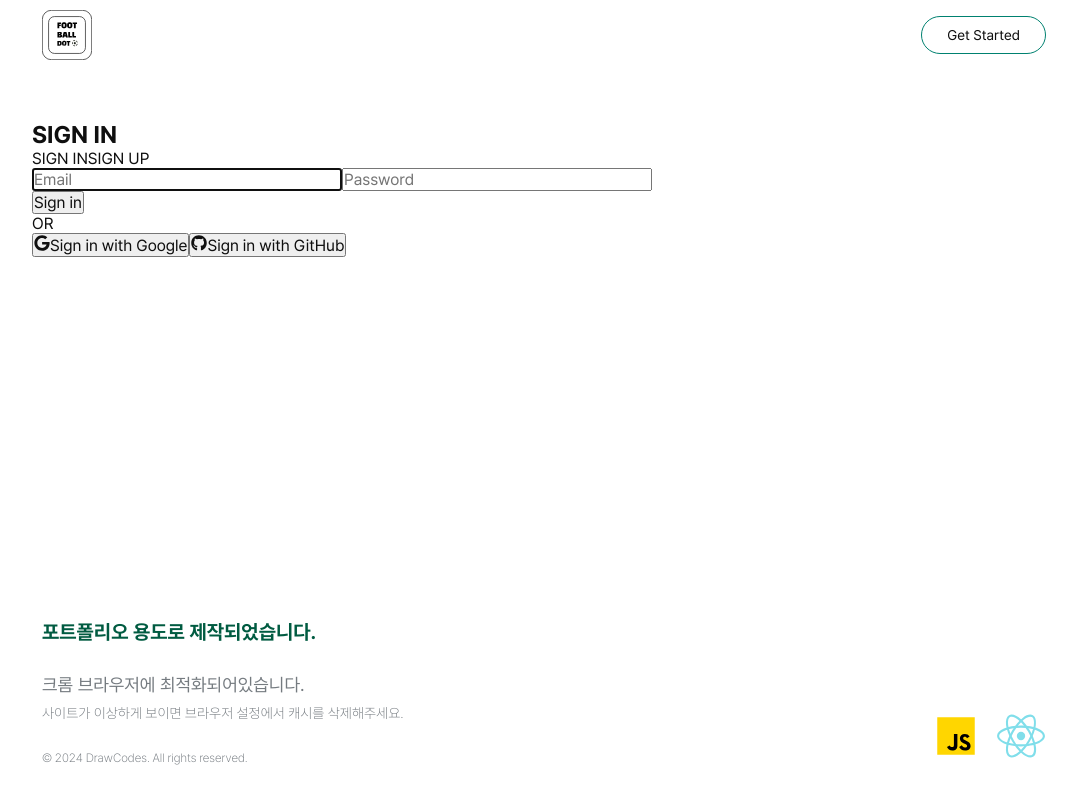
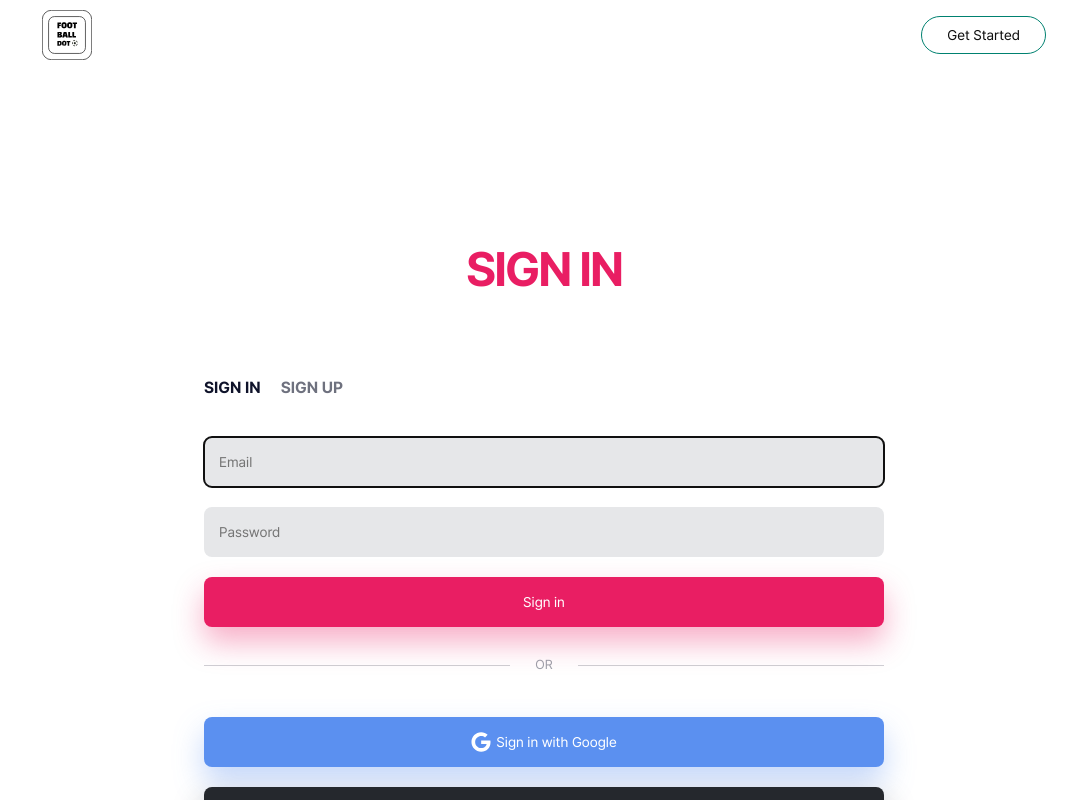
Before and after one commit to Junseong0112/footballdot, a React (Vite) app: page /signin in a window 1280 px wide. Shown: the top 800 px of the page, without its empty margins (96-1173 px from the left). Built offline with nearby package versions, Linux system fonts and the light colour scheme.

Commit message:
로그인폼 css 구현

```diff
--- a/src/components/Button.jsx
+++ b/src/components/Button.jsx
@@ -1,3 +1,3 @@
-export default function Button({ children }) {
-  return <button>{children}</button>;
+export default function Button({ children, className = "" }) {
+  return <button className={className}>{children}</button>;
 }
--- a/src/components/SignForm.jsx
+++ b/src/components/SignForm.jsx
@@ -1,9 +1,10 @@
 import { useEffect, useRef } from "react";
 import { FaGoogle, FaGithub } from "react-icons/fa";
-import { Link } from "react-router-dom";
+import { NavLink } from "react-router-dom";
 import Button from "./Button";
 import Input from "./Input";
 import { useSignValueStore } from "../store/store";
+import { SignFormStyle } from "../styles/SignForm";
 
 export default function SignForm({ isSignUp }) {
   const { values, setValues } = useSignValueStore();
@@ -20,16 +21,21 @@ export default function SignForm({ isSignUp }) {
   }, []);
 
   return (
-    <>
+    <SignFormStyle>
       <h1>{isSignUp ? "SIGN UP" : "SIGN IN"}</h1>
-      <div>
-        <Link to="/signin">SIGN IN</Link>
-        <Link to="/signup">SIGN UP</Link>
-      </div>
+      <ul className="links">
+        <li>
+          <NavLink to="/signin">SIGN IN</NavLink>
+        </li>
+        <li>
+          <NavLink to="/signup">SIGN UP</NavLink>
+        </li>
+      </ul>
       <form ref={formRef}>
         <article>
           <Input
             type="text"
+            id="username"
             name="username"
             placeholder="Email"
             value={values.username}
@@ -38,6 +44,7 @@ export default function SignForm({ isSignUp }) {
           <Input
             type="password"
             name="password"
+            id="password"
             placeholder="Password"
             value={values.password}
             onChange={handleChange}
@@ -46,6 +53,7 @@ export default function SignForm({ isSignUp }) {
             <Input
               type="password"
               name="repeatPassword"
+              id="repeatPassword"
               placeholder="Repeat password"
               value={values.repeatPassword}
               onChange={handleChange}
@@ -54,19 +62,17 @@ export default function SignForm({ isSignUp }) {
         </article>
         <Button>{isSignUp ? "Sign up" : "Sign in"}</Button>
       </form>
-      <div>
-        <p>OR</p>
-      </div>
-      <article>
-        <Button>
+      <p className="separator">OR</p>
+      <article className="icon_btn">
+        <Button className="google_btn">
           <FaGoogle />
           {"Sign in with Google"}
         </Button>
-        <Button>
+        <Button className="github_btn">
           <FaGithub />
           {"Sign in with GitHub"}
         </Button>
       </article>
-    </>
+    </SignFormStyle>
   );
 }
--- a/src/styles/GlobalStyle.js
+++ b/src/styles/GlobalStyle.js
@@ -6,7 +6,7 @@ export const ColorTheme = {
   green1: "#005B41",
   green2: "#008170",
   white: "#ffffff",
-  red: "#BE3144",
+  red: "#e91e63",
   gray: "#757b80",
 };
 
--- /dev/null
+++ b/src/styles/SignForm.js
@@ -0,0 +1,150 @@
+import styled, { css } from "styled-components";
+import { ColorTheme } from "./GlobalStyle";
+
+const maxWdth = css`
+  max-width: 680px;
+  width: 100%;
+`;
+
+export const SignFormStyle = styled.div`
+  margin: 120px auto;
+  ${maxWdth}
+  > h1 {
+    color: ${ColorTheme["red"]};
+    font-size: 48px;
+    letter-spacing: -2px;
+    text-align: center;
+    margin: 120px 0 80px 0;
+    transition: 0.2s linear;
+  }
+  .links {
+    display: flex;
+    gap: 1.25rem;
+    li {
+      a {
+        color: #0f132a;
+        font-weight: bolder;
+        text-align: center;
+        cursor: pointer;
+        transition: 0.2s linear;
+        opacity: 0.6;
+        &:hover {
+          opacity: 1;
+        }
+        &.active {
+          opacity: 1;
+        }
+      }
+    }
+  }
+
+  form {
+    ${maxWdth}
+    margin: 40px auto 10px;
+    article {
+      input {
+        ${maxWdth}
+        display: block;
+        height: 50px;
+        margin: 20px auto;
+        border-radius: 8px;
+        border: none;
+        background: rgba(15, 19, 42, 0.1);
+        color: rgba(15, 19, 42, 0.3);
+        padding: 0 0 0 15px;
+        font-size: 14px;
+        &:focus,
+        &:active {
+          border: none;
+          color: #0f132a;
+        }
+      }
+    }
+    button {
+      ${maxWdth}
+      background: ${ColorTheme["red"]};
+      color: ${ColorTheme["white"]};
+      display: block;
+      height: 50px;
+      border-radius: 8px;
+      margin: 0 auto;
+      border: none;
+      cursor: pointer;
+      font-size: 14px;
+      box-shadow: 0 15px 30px rgba(233, 30, 99, 0.36);
+      transition: 0.2s linear;
+      &:hover {
+        box-shadow: 0 0 0 rgba(233, 30, 99, 0);
+      }
+    }
+  }
+
+  .separator {
+    ${maxWdth}
+    display: block;
+    margin: 30px auto 10px;
+    text-align: center;
+    height: 40px;
+    position: relative;
+    background: transparent;
+    color: rgba(15, 19, 42, 0.4);
+    font-size: 13px;
+
+    &::before {
+      content: "";
+      position: absolute;
+      top: 8px;
+      left: 0;
+      background: rgba(15, 19, 42, 0.2);
+      height: 1px;
+      width: 45%;
+    }
+
+    &::after {
+      content: "";
+      position: absolute;
+      top: 8px;
+      right: 0;
+      background: rgba(15, 19, 42, 0.2);
+      height: 1px;
+      width: 45%;
+    }
+  }
+
+  .icon_btn {
+    button {
+      ${maxWdth}
+      display: flex;
+      justify-content: center;
+      align-items: center;
+      margin: 20px auto;
+      height: 50px;
+      cursor: pointer;
+      font-size: 14px;
+      border-radius: 8px;
+      border: none;
+      line-height: 40px;
+      color: ${ColorTheme["white"]};
+      gap: 5px;
+      > svg {
+        font-size: 20px;
+      }
+    }
+    .google_btn {
+      background: #5b90f0;
+      box-shadow: 0 15px 30px rgba(91, 144, 240, 0.36);
+      transition: 0.2s linear;
+      &:hover {
+        box-shadow: 0 0 0 rgba(91, 144, 240, 0);
+      }
+    }
+    .github_btn {
+      background: #25282d;
+      box-shadow: 0 15px 30px rgba(37, 40, 45, 0.36);
+      transition: 0.2s linear;
+      &:hover {
+        box-shadow: 0 0 0 rgba(37, 40, 45, 0);
+      }
+    }
+  }
+`;
```
